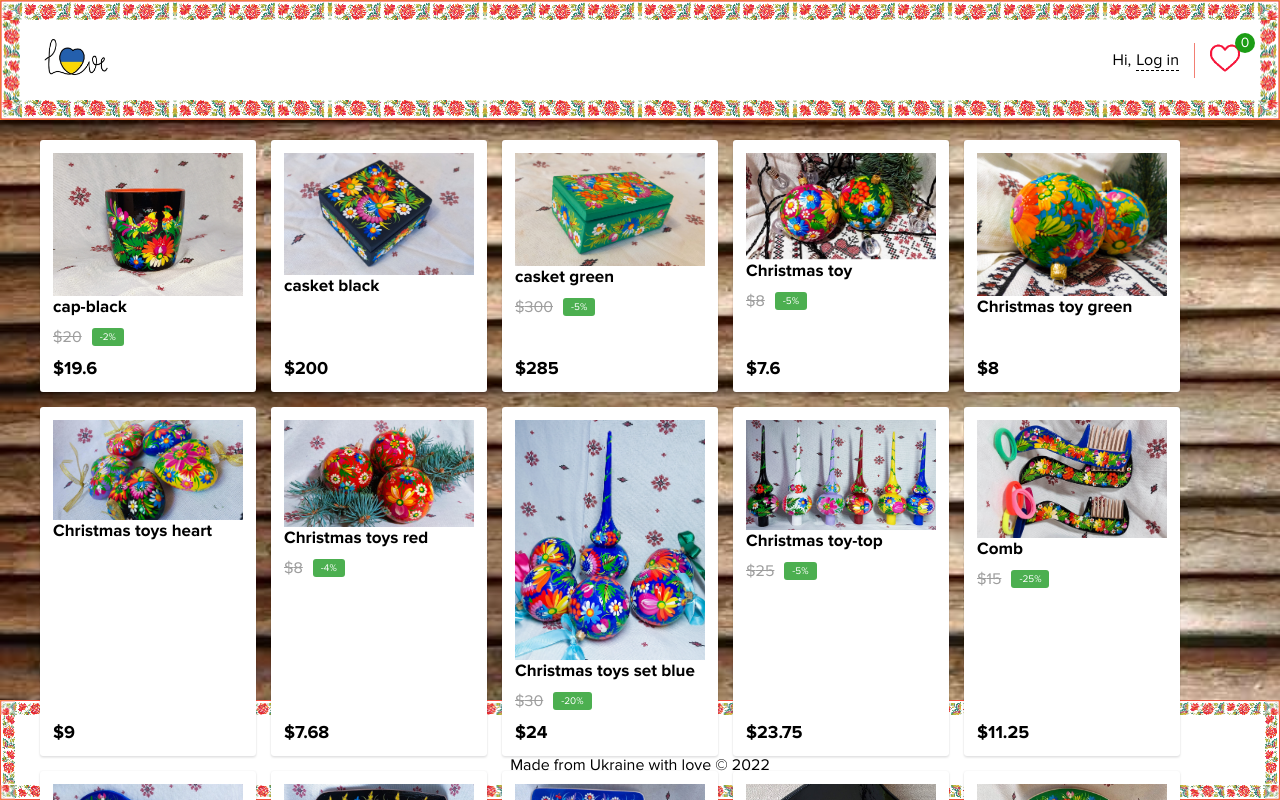
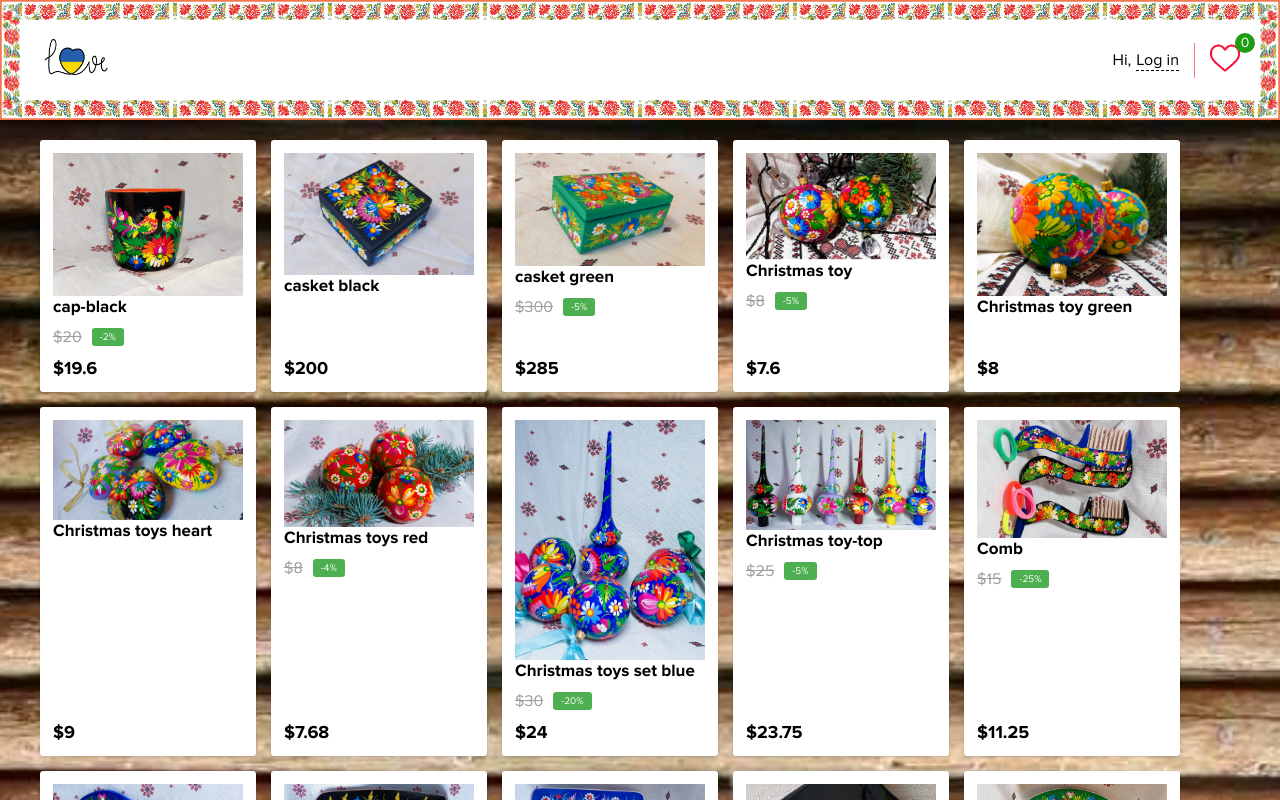
Before and after one commit to OlesiaJS/Shop-for-my-friend, a React (Create React App) app: page / in a window 1280 px wide. Shown: the top 800 px of the page. Built offline with nearby package versions, Linux system fonts and the light colour scheme.

Commit message:
style for footer correct

```diff
--- a/src/assets/style/style.css
+++ b/src/assets/style/style.css
@@ -117,7 +117,7 @@ a {
 
 .main{
 padding: 20px;
-height: calc(100vh - 220px);
+min-height: calc(100vh - 220px);
     background-image: url('../img-back/background.jpg');
     background-size: cover;
     background-position: center;
```
